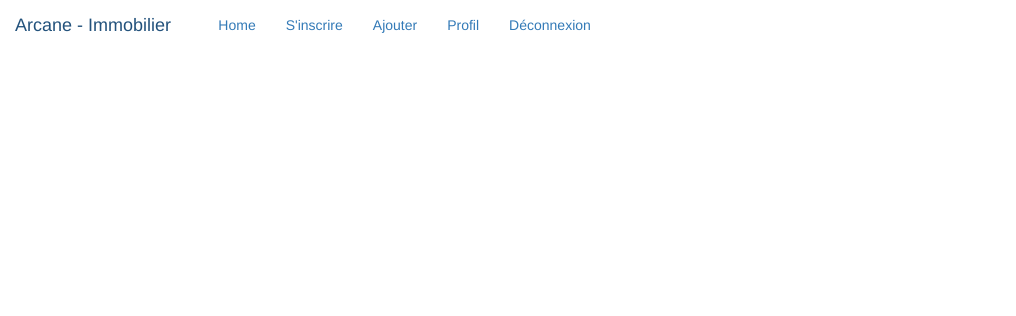
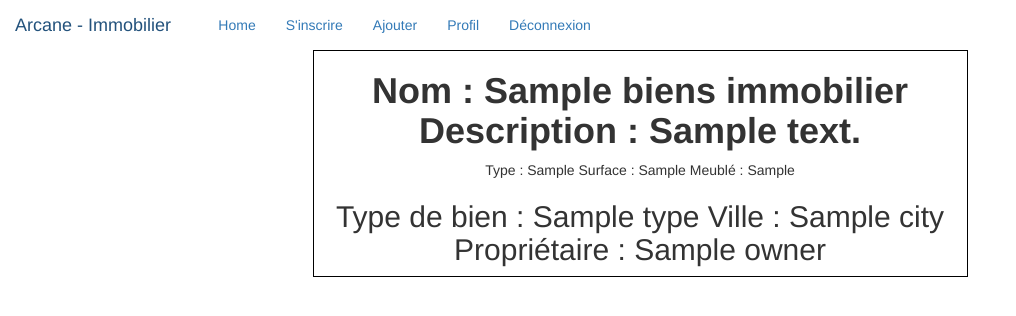
Before and after one commit to Git-StevenP/Immobilier_Arcane, a Flask app: page / in a window 1280 px wide. Shown: the top 316 px of the page, without its empty margins (0-1016 px from the left). Run offline with Flask 2, Linux system fonts and the light colour scheme; the visitor is signed in with stand-in values (Sample User, id 1); a database or web service that is not in the repository returns one stand-in record (values such as "Sample title"); some libraries are stand-ins or nearby versions.

Commit message:
Affichage des biens implémenté

```diff
--- a/API_Flask/static/main.css
+++ b/API_Flask/static/main.css
@@ -2,3 +2,9 @@
     text-align: center;
     margin:15px;
 }
+
+.real_estate {
+    width:50%;
+    margin:auto;
+    border:1px solid black;
+}
--- a/API_Flask/templates/home.html
+++ b/API_Flask/templates/home.html
@@ -1,6 +1,21 @@
 {% extends "main.html" %}
 {% block content %}
 
+<div class="hist_container">
+	{% for real_estate in all_real_estate %}
+		<div class="field real_estate">
+            <h1><strong>Nom : {{real_estate.name}} Description : {{real_estate.description}}</strong></h1>
+            {% for room in real_estate.rooms %}
+            <div>
+                Type : {{room.room_type}}
+                Surface : {{room.room_area}}
+                Meublé : {{room.room_furniture}}
+            </div>
+            {% endfor %}
+            <h2>Type de bien : {{real_estate.type}} Ville : {{real_estate.city}} Propriétaire : {{real_estate.owner}}</h2>
+		</div>
+	{% endfor %}
+</div>
 
 
 {% endblock %}
--- a/API_Flask/views.py
+++ b/API_Flask/views.py
@@ -20,7 +20,16 @@ def index():
         mongo.db.room_number.drop()
         mongo.insert_one('room_number', {'number' : 1})
 
-        return render_template('home.html', username = session['username'])
+        real_estate_list = mongo.db.biens_immobilier.find()
+        all_real_estate = []
+        for real_estate in real_estate_list:
+            all_rooms = []
+            for key in real_estate['rooms']:
+                all_rooms.append(real_estate['rooms'][key])
+            all_real_estate.append({'name' : real_estate['name'], 'description' : real_estate['description'], 'type' : real_estate['type'], 'city' : real_estate['city'], 'owner' : real_estate['owner'], 'rooms' : all_rooms })
+        print(all_real_estate)
+
+        return render_template('home.html', username = session['username'], all_real_estate = all_real_estate)
 
     return render_template('index.html')
 
@@ -68,10 +77,10 @@ def add():
             room_area_input = room_area_field.data
             room_furniture_input = room_furniture_field.data
 
-            if str(room_type_input) not in roomsDict:
-                roomsDict[str(room_type_input)] = {"room_area" : str(room_area_input), "room_furniture" : room_furniture_input}
+            if 'room_' + str(elt) not in roomsDict:
+                roomsDict['room_' + str(elt)] = {"room_type" : str(room_type_input), "room_area" : str(room_area_input), "room_furniture" : room_furniture_input}
             else:
-                roomsDict[str(room_type_input) + str(elt)] = {"room_area" : str(room_area_input), "room_furniture" : room_furniture_input}
+                roomsDict['room_' + str(elt+1)] = {"room_type" : str(room_type_input), "room_area" : str(room_area_input), "room_furniture" : room_furniture_input}
 
         if request.method == 'POST':
 
```
